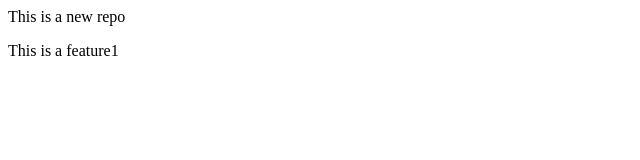
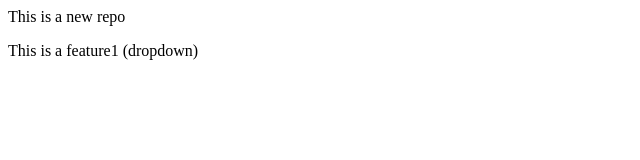
Before and after one commit to rishabnegi027/Localrepo, a plain HTML site: page index.html in a window 1280 px wide. Shown: the full height of the page, 0-640 px from the left. Drawn offline with Linux system fonts and the light colour scheme.

Commit message:
Added dropdown

```diff
--- a/index.html
+++ b/index.html
@@ -1,2 +1,2 @@
 <p>This is a new repo</p>
-<p>This is a feature1</p>
+<p>This is a feature1 (dropdown)</p>
```
